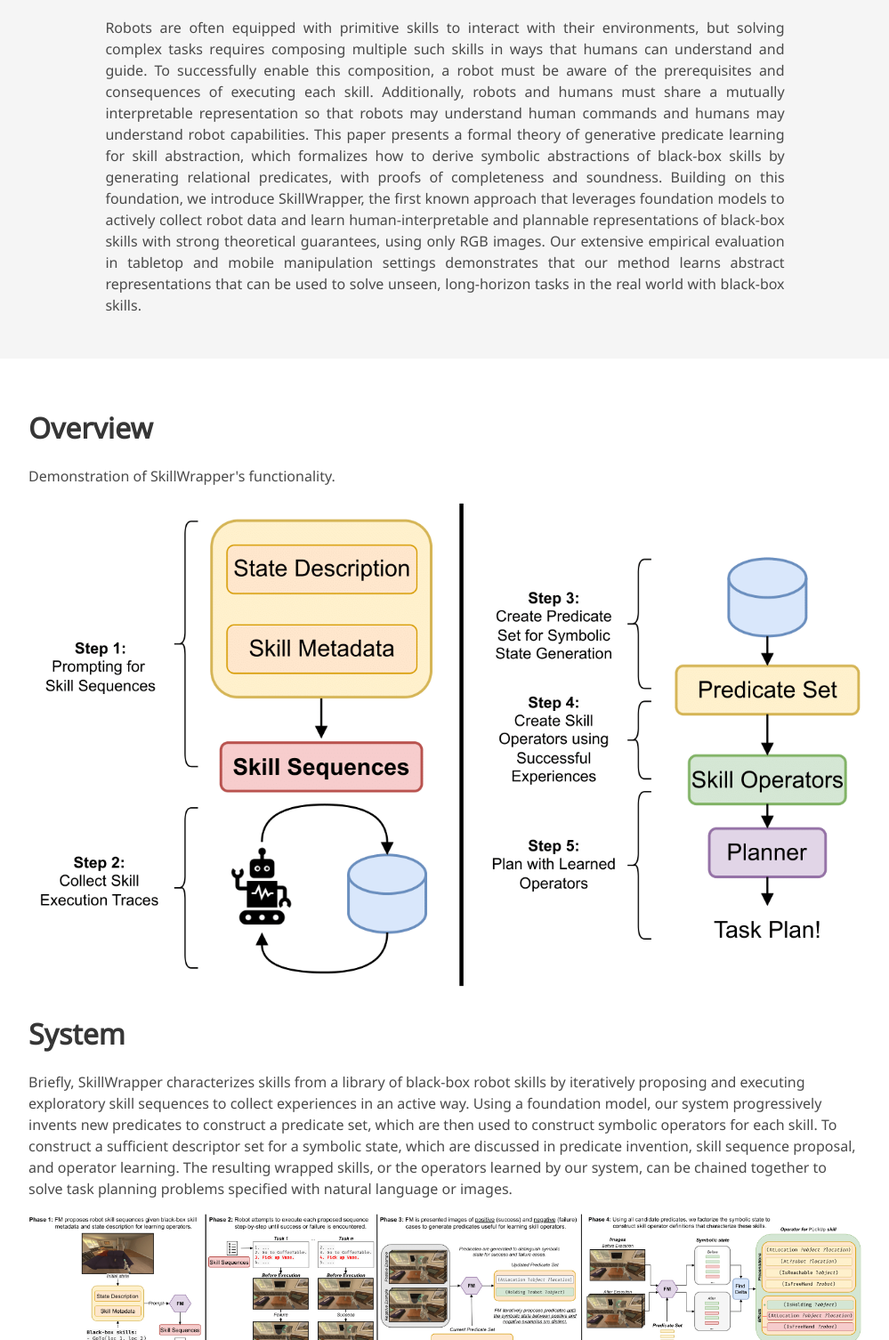
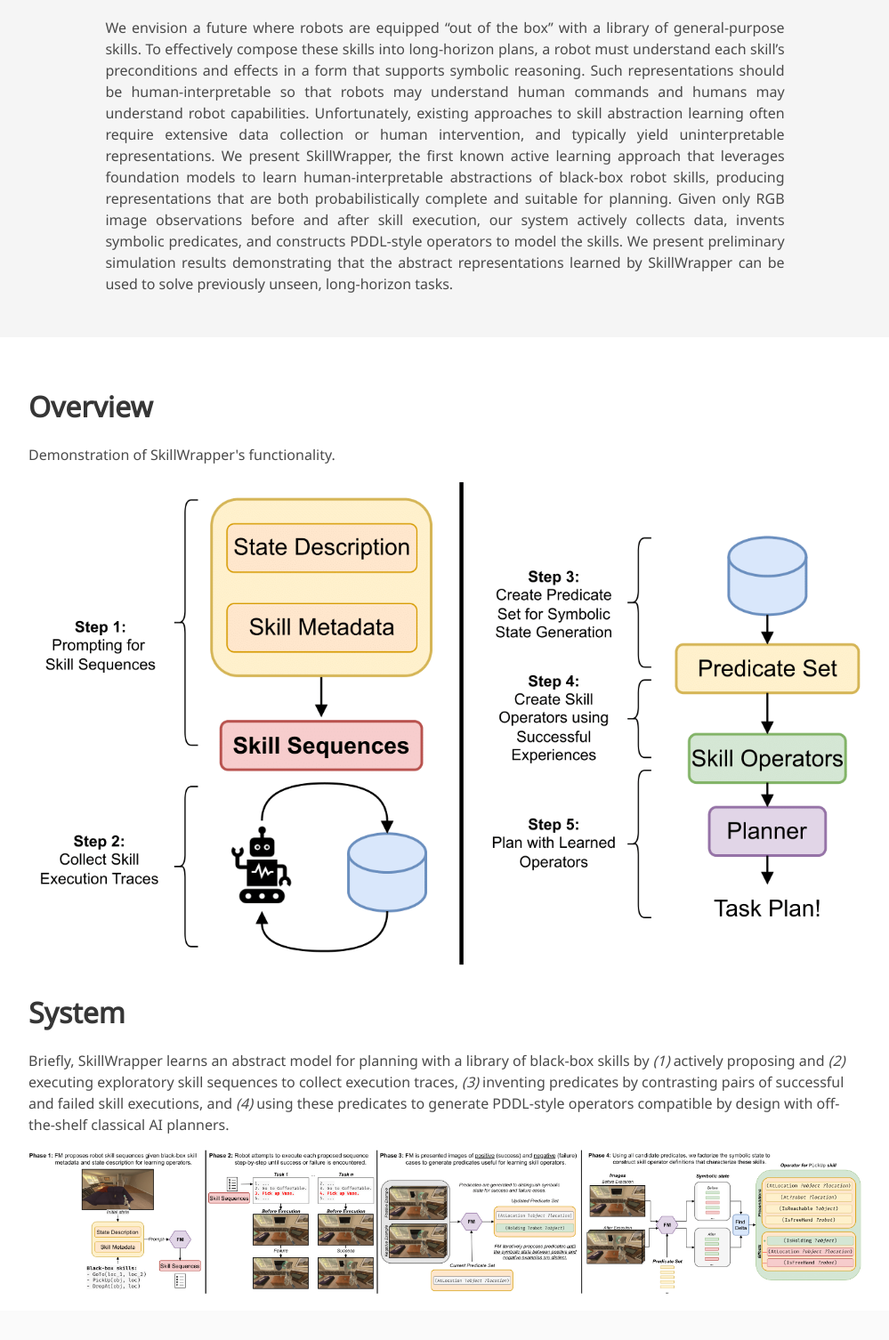
Before and after one commit to YzyLmc/skill-wrapper, a plain HTML site: page index.html in a window 1280 px wide. Shown: the part 451-1957 px from the top of the page at 89% size, without its empty margins (140-1139 px from the left). Drawn offline with nearby package versions, Linux system fonts and the light colour scheme; some icons are missing; a web font is replaced by a local one.

Commit message:
Update abstract and system summary

```diff
--- a/index.html
+++ b/index.html
@@ -155,7 +155,7 @@
         <h2 class="title is-3">Abstract</h2>
         <div class="content has-text-justified">
           <p>
-            Robots are often equipped with primitive skills to interact with their environments, but solving complex tasks requires composing multiple such skills in ways that humans can understand and guide. To successfully enable this composition, a robot must be aware of the prerequisites and consequences of executing each skill. Additionally, robots and humans must share a mutually interpretable representation so that robots may understand human commands and humans may understand robot capabilities. This paper presents a formal theory of generative predicate learning for skill abstraction, which formalizes how to derive symbolic abstractions of black-box skills by generating relational predicates, with proofs of completeness and soundness. Building on this foundation, we introduce SkillWrapper, the first known approach that leverages foundation models to actively collect robot data and learn human-interpretable and plannable representations of black-box skills with strong theoretical guarantees, using only RGB images. Our extensive empirical evaluation in tabletop and mobile manipulation settings demonstrates that our method learns abstract representations that can be used to solve unseen, long-horizon tasks in the real world with black-box skills.
+            We envision a future where robots are equipped “out of the box” with a library of general-purpose skills. To effectively compose these skills into long-horizon plans, a robot must understand each skill’s preconditions and effects in a form that supports symbolic reasoning. Such representations should be human-interpretable so that robots may understand human commands and humans may understand robot capabilities. Unfortunately, existing approaches to skill abstraction learning often require extensive data collection or human intervention, and typically yield uninterpretable representations. We present SkillWrapper, the first known active learning approach that leverages foundation models to learn human-interpretable abstractions of black-box robot skills, producing representations that are both probabilistically complete and suitable for planning. Given only RGB image observations before and after skill execution, our system actively collects data, invents symbolic predicates, and constructs PDDL-style operators to model the skills. We present preliminary simulation results demonstrating that the abstract representations learned by SkillWrapper can be used to solve previously unseen, long-horizon tasks.
           </p>
         </div>
       </div>
@@ -222,7 +222,7 @@
       <div class="content">
         <h2 class="title is-3">System</h2>
       <p>
-        Briefly, SkillWrapper characterizes skills from a library of black-box robot skills by iteratively proposing and executing exploratory skill sequences to collect experiences in an active way. Using a foundation model, our system progressively invents new predicates to construct a predicate set, which are then used to construct symbolic operators for each skill. To construct a sufficient descriptor set for a symbolic state, which are discussed in predicate invention, skill sequence proposal, and operator learning. The resulting wrapped skills, or the operators learned by our system, can be chained together to solve task planning problems specified with natural language or images.
+        Briefly, SkillWrapper learns an abstract model for planning with a library of black-box skills by <i>(1)</i> actively proposing and <i>(2)</i> executing exploratory skill sequences to collect execution traces, <i>(3)</i> inventing predicates by contrasting pairs of successful and failed skill executions, and <i>(4)</i> using these predicates to generate PDDL-style operators compatible by design with off-the-shelf classical AI planners.
       </p>
       <img src="static/images/fig-skillwrapper_system-1.png" height="80%">
       </div>
```
